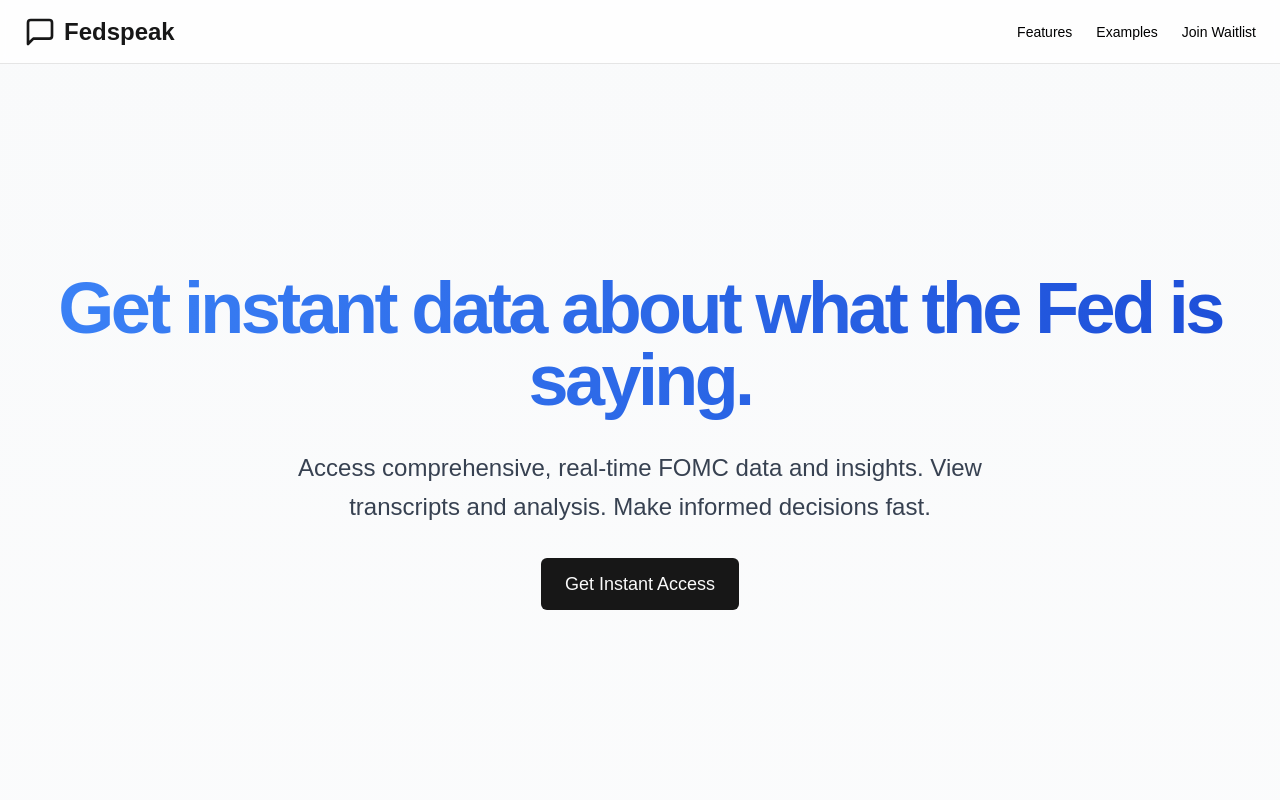
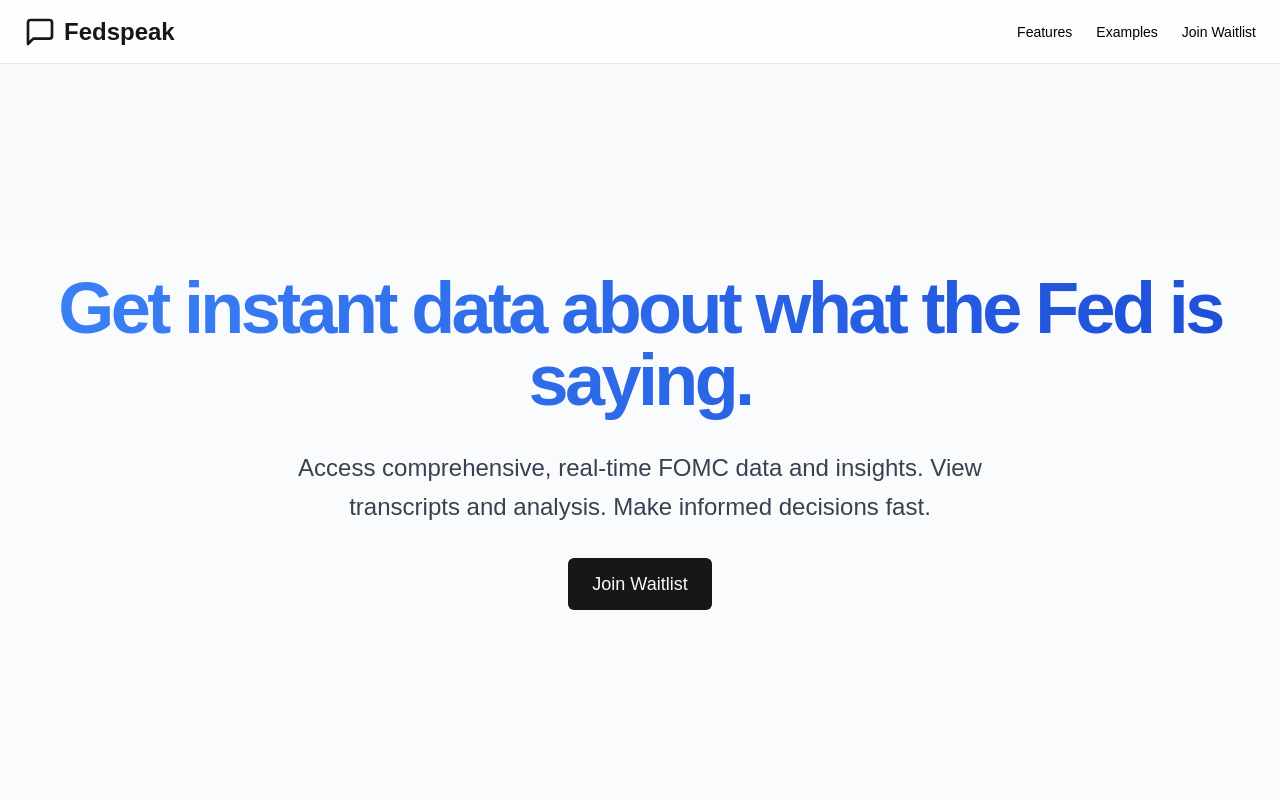
Before and after one commit to jorgoose/fedspeak, a Next.js app: page / in a window 1280 px wide. Shown: the top 800 px of the page. Built offline with nearby package versions, Linux system fonts and the light colour scheme; no server answers.

Commit message:
refactor: Update landing page button text to "Join Waitlist"

```diff
--- a/src/app/page.tsx
+++ b/src/app/page.tsx
@@ -41,7 +41,7 @@ export default function LandingPage() {
                 </p>
                 <Link href="#waitlist">
                   <button className="bg-primary text-primary-foreground hover:bg-primary/90 px-6 py-3 rounded-md text-lg mt-8">
-                    Get Instant Access
+                    Join Waitlist
                   </button>
                 </Link>
               </div>
```
